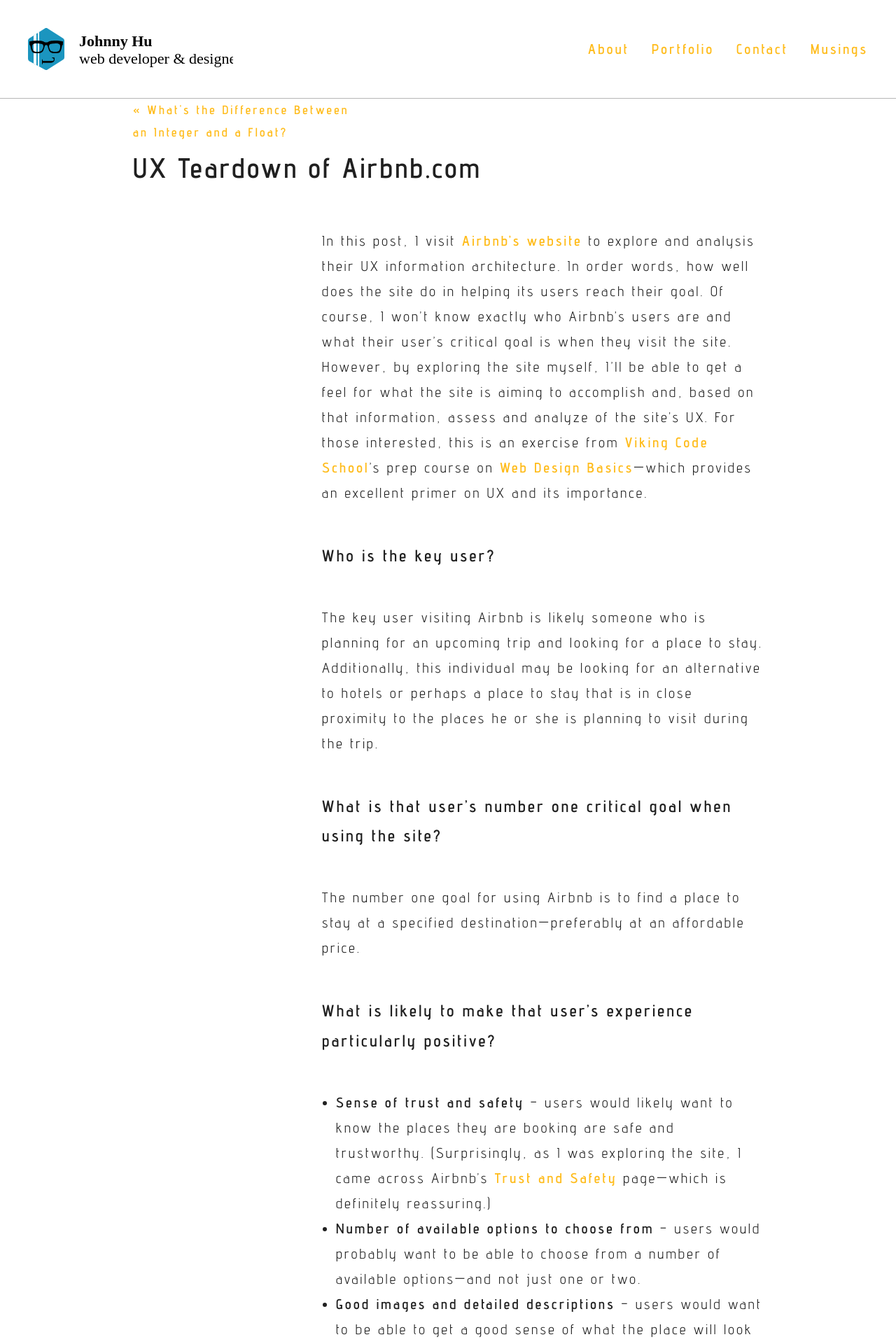
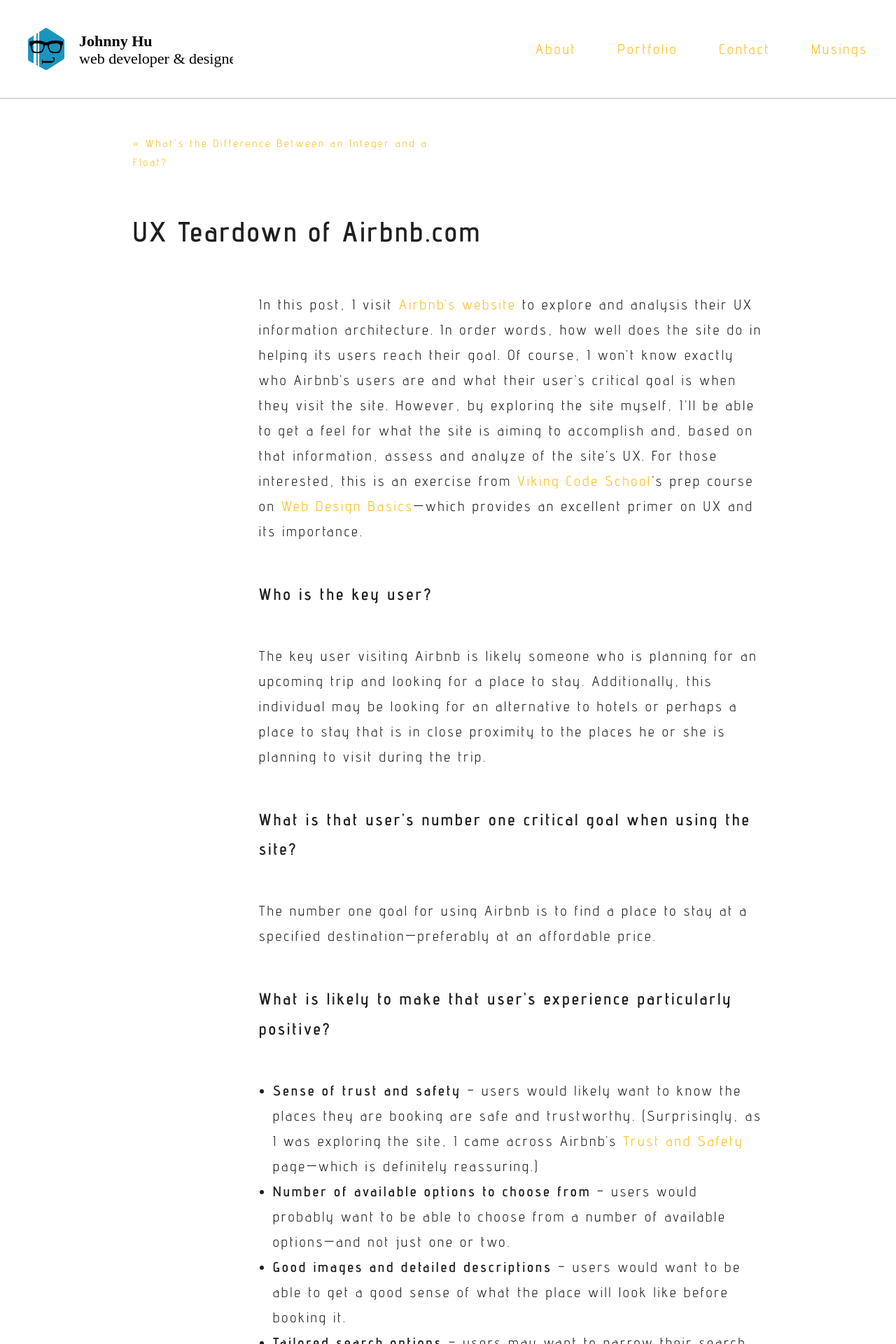
Before and after one commit to heyitsjhu/iamjhu.github.io, a Jekyll site: the page built from musings/index.html, in a window 1280 px wide. Shown: the top 1920 px of the page at 70% size. Built offline with Jekyll 4.4.1, drawn with Linux system fonts in a browser that asks for light colours; comment, search, counter and statistics services are not loaded.

Commit message:
Improve CSS; remove old svg and icons.

```diff
--- a/_includes/footer.html
+++ b/_includes/footer.html
@@ -1,4 +1,4 @@
-<footer class="site-footer flex-col">
+<footer class="site-footer">
   <div class="footer-copyright">
     <span>
       {{ site.copyright }}
--- a/_includes/musing-article.html
+++ b/_includes/musing-article.html
@@ -1,4 +1,4 @@
-<article class="musing container" itemscope itemtype="http://schema.org/BlogPosting">
+<article class="musing" itemscope itemtype="http://schema.org/BlogPosting">
 
   <h1 class="musing-title" itemprop="name headline">
     {{ post.title }}
--- a/_includes/musing-nav.html
+++ b/_includes/musing-nav.html
@@ -1,4 +1,4 @@
-<nav class="musing-nav container">
+<nav class="musing-nav">
 
   {% if post.previous.url %}
     <a class="prev" href="{{ post.previous.url }}">
--- a/_layouts/page.html
+++ b/_layouts/page.html
@@ -2,6 +2,6 @@
 layout: default
 ---
 
-<article class="page">
+<section class="page">
   {{ content }}
-</article>
+</section>
--- a/_sass/_base.scss
+++ b/_sass/_base.scss
@@ -76,16 +76,16 @@ h1, h2, h3, h4, h5, h6 {
 }
 
 h1 {
-    font-size: 2em;
+    font-size: 1.5em;
 }
 h2 {
-    font-size: 1.5em;
+    font-size: 1.17em;
 }
 h3 {
-    font-size: 1.17em;
+    font-size: 1.12em;
 }
 h4 {
-    font-size: 1.12em;
+    font-size: 1em;
 }
 h5 {
     font-size: 0.83em;
@@ -101,7 +101,6 @@ h6 {
 a {
     color: $secondary-color;
     text-decoration: none;
-    font-weight: 600;
 
     &:hover {
         color: $secondary-color-dark;
@@ -178,20 +177,6 @@ pre {
     flex-direction: row;
 }
 
-div.social-media-icons {
-    a {
-        margin-right: ($spacing-unit / 2);
-
-        &:last-child {
-            margin-right: 0;
-        };
-
-        &:hover {
-            border-bottom: none;
-        };
-    }
-}
-
 
 /**
  * Clearfix
@@ -220,6 +205,25 @@ div.social-media-icons {
     %vertical-rhythm {
         margin-bottom: $spacing-unit * 2;
     }
+
+    h1 {
+        font-size: 2em;
+    }
+    h2 {
+        font-size: 1.5em;
+    }
+    h3 {
+        font-size: 1.17em;
+    }
+    h4 {
+        font-size: 1.12em;
+    }
+    h5 {
+        font-size: 0.83em;
+    }
+    h6 {
+        font-size: 0.75em;
+    }
 }
 
 @include media-query($on-desktop) {
--- a/_sass/_layout.scss
+++ b/_sass/_layout.scss
@@ -8,16 +8,23 @@ footer.site-footer {
 section.hero,
 section.mockups,
 section.latest-musing,
-section.quote {
+section.quote,
+nav.musing-nav,
+div#disqus_thread {
     padding-top: $spacing-unit;
     padding-bottom: $spacing-unit;
 }
+div.mockup-showcase {
+    padding-bottom: $spacing-unit;
+}
+
 .main-content {
     max-width: $content-width;
     margin: 0 auto;
     padding-left: $spacing-unit;
     padding-right: $spacing-unit;
 }
+
 
 /*************************************/
 /*** *** ***  SITE HEADER  *** *** ***/
@@ -26,12 +33,11 @@ header.site-header {
     display: flex;
     flex-direction: column;
     align-items: center;
-    justify-content: space-between;
     border-bottom: 1px solid $grey-color;
 
     nav.site-nav {
         padding-top: $spacing-unit;
-        width: 280px;
+        width: 260px;
 
         ul {
             display: flex;
@@ -41,6 +47,7 @@ header.site-header {
         }
     }
 }
+
 
 /*************************************/
 /*** *** ***   SITE INDEX  *** *** ***/
@@ -78,6 +85,7 @@ section.hero {
   }
 }
 
+
 /*****************************************/
 /*** *** *** MOCK UP SPOTLIGHT *** *** ***/
 /*****************************************/
@@ -88,7 +96,6 @@ section.mockups {
     display: flex;
     justify-content: space-between;
     width: 100%;
-    margin-bottom: $spacing-unit;
 
     div.showcase-mockup,
     div.showcase-markup {
@@ -98,6 +105,7 @@ section.mockups {
     }
   }
 }
+
 
 /*********************************************/
 /*** *** *** LATEST MUSING SECTION *** *** ***/
@@ -109,6 +117,7 @@ section.latest-musing {
     text-align: center;
   }
 }
+
 
 /*************************************/
 /*** *** *** QUOTE SECTION *** *** ***/
@@ -128,16 +137,18 @@ section.quote {
   }
 }
 
+
 /*************************************/
 /*** **** *** MUSING NAV  *** **** ***/
 /*************************************/
 nav.musing-nav {
     width: 100%;
-    font-size: $small-font-size;
+    font-size: $smaller-font-size;
     overflow: auto;
+
     a {
         display: block;
-        max-width: 35%;
+        max-width: 48%;
     }
     a.prev {
         float: left;
@@ -147,6 +158,7 @@ nav.musing-nav {
         text-align: right;
     }
 }
+
 
 /*************************************/
 /*** ** *** MUSING ARTICLE  *** ** ***/
@@ -161,13 +173,26 @@ article.musing {
     }
 
     .musing-title {
-      text-align: initial;
       align-self: flex-start;
     }
 
     div.musing-content,
     span.continue-reading {
       align-self: flex-end;
+    }
+}
+
+
+/*************************************/
+/*** *** *** SOCIAL MEDIA  *** *** ***/
+/*************************************/
+div.social-media-icons {
+    a {
+        margin-right: ($spacing-unit / 2);
+
+        &:last-child {
+            margin-right: 0;
+        };
     }
 }
 
@@ -187,14 +212,6 @@ footer.site-footer {
   }
 }
 
-/*************************************/
-/*** ** **  DISQUS COMMENTS  ** ** ***/
-/*************************************/
-div#disqus_thread {
-  margin-top: $spacing-unit;
-  margin-bottom: $spacing-unit;
-}
-
 
 /*************************************/
 /*** *** *** MEDIA QUERIES *** *** ***/
@@ -204,27 +221,37 @@ div#disqus_thread {
   footer.site-footer {
      padding: $spacing-unit * 2;
   }
+  section.hero,
+  section.mockups,
+  section.latest-musing,
+  section.quote,
+  nav.musing-nav,
+  div#disqus_thread {
+      padding-top: $spacing-unit * 2;
+      padding-bottom: $spacing-unit * 2;
+  }
+  div.mockup-showcase {
+      padding-bottom: $spacing-unit * 2;
+  }
+  .main-content {
+      padding-left: $spacing-unit * 2;
+      padding-right: $spacing-unit * 2;
+  }
 
   header.site-header {
     flex-direction: row;
-    align-items: center;
+    justify-content: space-between;
 
     nav.site-nav {
       padding-top: 0;
-      width: 400px;
+      width: 50%;
+      max-width: 475px;
     }
   }
 
   footer.site-footer {
     flex-direction: row;
     justify-content: space-between;
-  }
-
-  div.hero,
-  div.mockups,
-  div.latest-musing,
-  div.quote {
-    padding: $spacing-unit * 2;
   }
 
   section.hero {
@@ -243,16 +270,10 @@ div#disqus_thread {
     }
   }
 
-  section.mockups {
-    div.mockup-showcase {
-      margin-bottom: $spacing-unit * 2;
-    }
-  }
-
   article.musing {
     h1.musing-title,
     div.musing-content {
-      width: 70%;
+      width: 75%;
     }
   }
 
@@ -269,13 +290,20 @@ div#disqus_thread {
     section.hero,
     section.mockups,
     section.latest-musing,
-  section.quote {
-    padding: $spacing-unit * 2.5;
+    section.quote,
+    nav.musing-nav,
+    div#disqus_thread {
+        padding-top: $spacing-unit * 2.5;
+        padding-bottom: $spacing-unit * 2.5;
+    }
+    div.mockup-showcase {
+        padding-bottom: $spacing-unit * 2.5;
     }
 
-  section.mockups {
-    div.mockup-showcase {
-      margin-bottom: $spacing-unit * 2.5;
+    article.musing {
+        h1.musing-title,
+        div.musing-content {
+            width: 80%;
         }
     }
 }
```
Also changed, not shown: assets/icons/tag.png (deleted), assets/logos/behance.svg (deleted), assets/logos/dribbble.svg (deleted), assets/logos/facebook.svg (deleted), assets/logos/github.svg (deleted), assets/logos/instagram.svg (deleted), assets/logos/linkedIn.svg (deleted), assets/logos/twitter.svg (deleted). Lines whose indentation alone changed are shown as unchanged.
